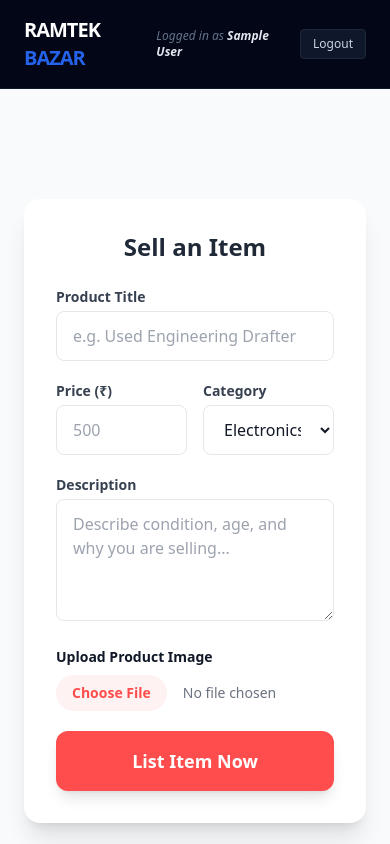
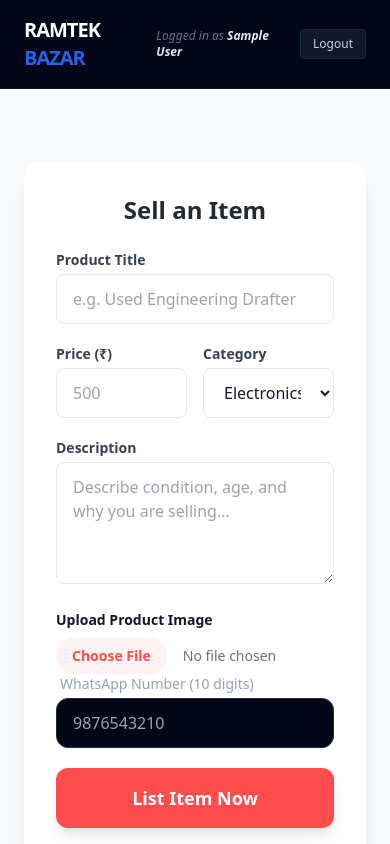
Before and after one commit to Utkarshende/ramtek-mini-e-shop, a React (Create React App) app in the folder frontend/: page /sell in a window 390 px wide. Shown: the top 844 px of the page. Built offline with nearby package versions, Linux system fonts and the light colour scheme; sample sign-in values are in the browser's storage.

Commit message:
frontend: add phone number field to SellProduct form

```diff
--- a/frontend/src/pages/SellProduct.jsx
+++ b/frontend/src/pages/SellProduct.jsx
@@ -99,6 +99,18 @@
         onChange={(e) => setImage(e.target.files[0])}
         className="w-full text-sm text-gray-500 file:mr-4 file:py-2 file:px-4 file:rounded-full file:border-0 file:text-sm file:font-semibold file:bg-red-50 file:text-ramtekRed hover:file:bg-red-100"
       />
+      {/* Add this input field to your form */}
+<div>
+  <label className="block text-slate-400 text-sm mb-1 ml-1">WhatsApp Number (10 digits)</label>
+  <input
+    type="tel"
+    pattern="[0-9]{10}"
+    className="w-full bg-slate-950 border border-slate-800 rounded-xl px-4 py-3 text-white focus:border-blue-500 outline-none"
+    placeholder="9876543210"
+    onChange={(e) => setFormData({...formData, phoneNumber: e.target.value})}
+    required
+  />
+</div>
     </div>
 
           <button
```
